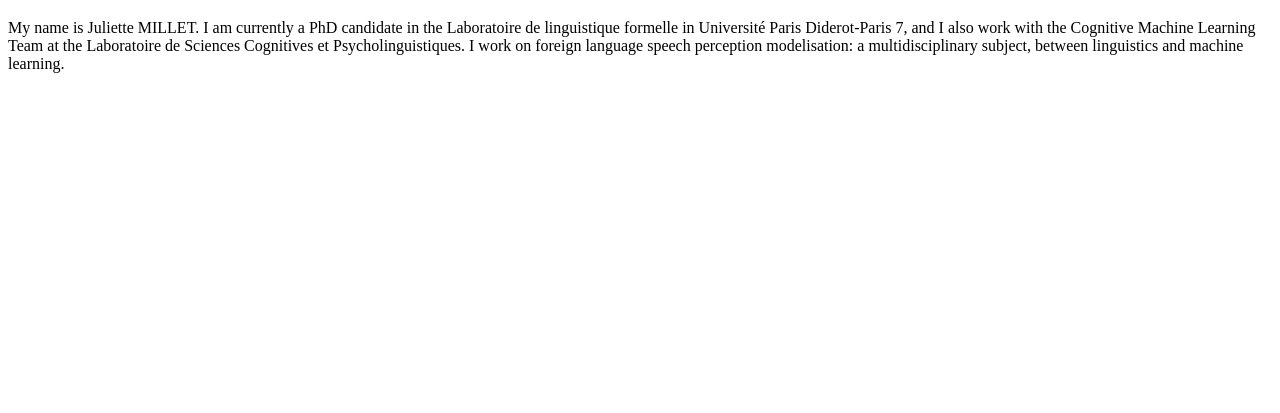
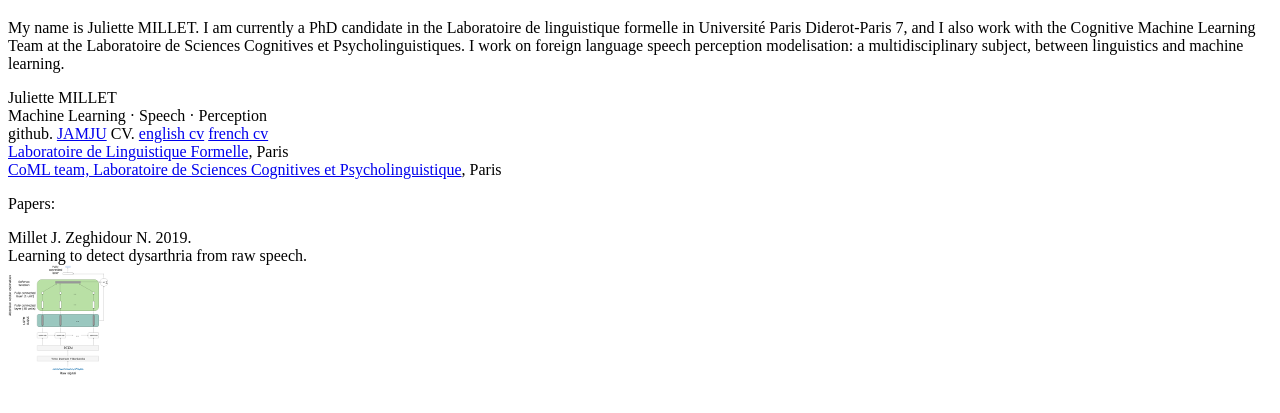
Before and after one commit to JAMJU/JAMJU.github.io, a plain HTML site: page index.html in a window 1280 px wide. Shown: the part 61-474 px from the top of the page. Drawn offline with Linux system fonts and the light colour scheme.

Commit message:
add cv and articl

```diff
--- a/index.html
+++ b/index.html
@@ -6,7 +6,98 @@
 <body>
 
 <h1>Welcome!</h1>
-<p>My name is Juliette MILLET. I am currently a PhD candidate in the Laboratoire de linguistique formelle in Universit&eacute Paris Diderot-Paris 7, and I also work with the Cognitive Machine Learning Team at the Laboratoire de Sciences Cognitives et Psycholinguistiques. I work on foreign language speech perception modelisation: a multidisciplinary subject, between linguistics and machine learning.</p>
 
 </body>
 </html>
+
+
+<title>Juliette MILLET</title>
+ <p>My name is Juliette MILLET. I am currently a PhD candidate in the Laboratoire de linguistique formelle in Universit&eacute Paris Diderot-Paris 7, and I also work with the Cognitive Machine Learning Team at the Laboratoire de Sciences Cognitives et Psycholinguistiques. I work on foreign language speech perception modelisation: a multidisciplinary subject, between linguistics and machine learning.</p>
+
+<meta name="author" content="Juliette Millet">
+<meta name="copyright" content="">
+<meta name="keywords" content="">
+<meta name="description" content="">
+<meta http-equiv="content-type" content="text/html; charset=UTF-8">
+<meta http-equiv="content-type" content="application/xhtml+xml; charset=UTF-8">
+<meta http-equiv="content-style-type" content="text/css">
+<meta http-equiv="expires" content="0">
+
+<link rel="stylesheet" type="text/css" href="webpage.css">
+
+<script>
+  (function(i,s,o,g,r,a,m){i['GoogleAnalyticsObject']=r;i[r]=i[r]||function(){
+  (i[r].q=i[r].q||[]).push(arguments)},i[r].l=1*new Date();a=s.createElement(o),
+  m=s.getElementsByTagName(o)[0];a.async=1;a.src=g;m.parentNode.insertBefore(a,m)
+  })(window,document,'script','//www.google-analytics.com/analytics.js','ga');
+
+  ga('create', 'UA-62787662-1', 'auto');
+  ga('send', 'pageview');
+
+  function showDetails(text) {
+    var display = document.getElementById('details-text');
+    display.innerHTML = "";
+    display.innerHTML = text;
+  }
+
+  function clearDetails() {
+    var display = document.getElementById('details-text');
+    display.innerHTML = "";
+  }
+
+
+
+</script>
+
+</head>
+
+<body>
+	<div id="topbit">
+    <div id="topbittext">
+		  <div id="name">Juliette MILLET</div>
+      <div id="info">Machine Learning · Speech · Perception</div>
+    </div>
+	</div>
+
+	<div id="linkbar">
+
+    <span class="linkbarlink">github. <a href="http://github.com/JAMJU">JAMJU</a></span>
+    <span class="linkbarlinkrightedge">CV. <a href="ewan_dunbar_cv_english.pdf">english cv</a></span>
+    <span class="linkbarlinkrightedge"><a href="cv_french.pdf">french cv</a></span>
+  </div>
+
+
+
+  <div id="linkbar">
+    <span class="linkbarlinkleftedge"><a href="http://www.llf.cnrs.fr">Laboratoire de Linguistique Formelle</a>, Paris</span>
+  </div>
+    <div id="linkbar">
+    <span class="linkbarlinkleftedge"><a href="http://www.lscp.net/persons/dupoux/bootphon/index.html">CoML team, Laboratoire de Sciences Cognitives et Psycholinguistique</a>, Paris</span>
+  </div>
+
+
+
+
+    <p> Papers:</p>
+
+
+
+    <div class="gallery-item-holder">
+    <div class="gallery-item-new">Millet J. Zeghidour N. 2019.<br>Learning to detect dysarthria from raw speech.<br>
+    <a href="https://arxiv.org/abs/1811.11101"
+      onmouseout="clearDetails()">
+      <div class="gallery-text"></div>
+      <div class="gallery-thumb-holder">
+      <img class="gallery-thumb" src="Attention.png">
+      </div>
+    </a>
+    </div>
+    </div>
+
+
+
+
+  </div>
+
+</body>
+</html>
```
Also changed, not shown: Attention.png (added), 1 other file.
